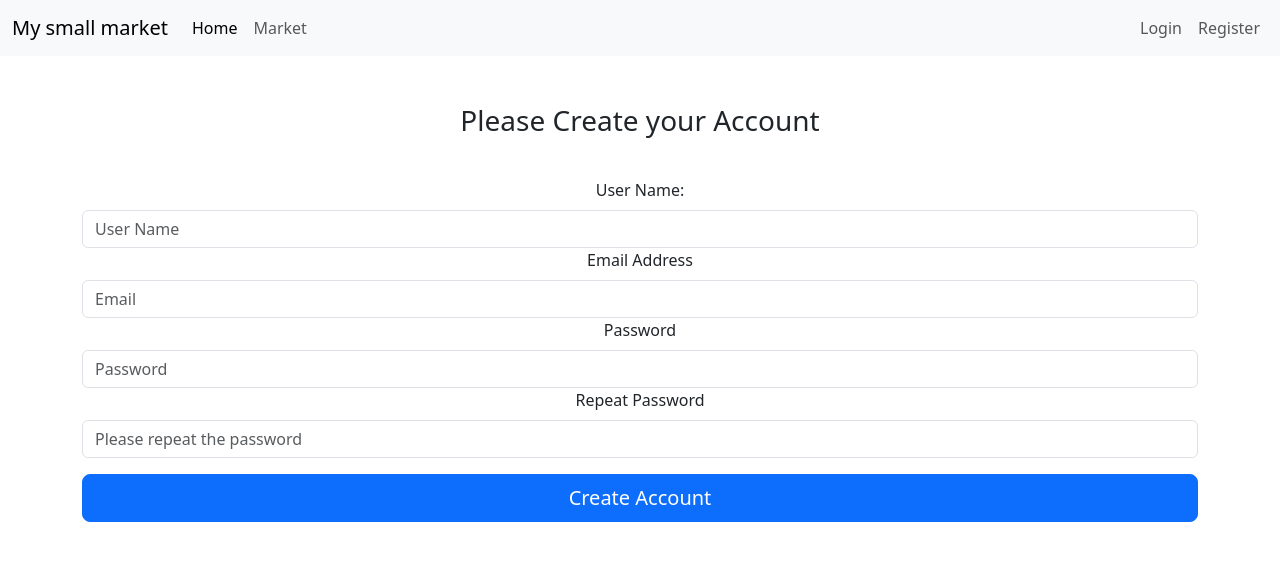
After one commit to hasteds/FlaskMarket, a Flask app: page /register in a window 1280 px wide. The commit adds this page. Shown: the top 569 px of the page. Run offline with Flask 2, Linux system fonts and the light colour scheme.

Commit message:
Implemented register

```diff
--- a/FlaskMarket/market/config.py
+++ b/FlaskMarket/market/config.py
@@ -4,3 +4,4 @@ class Config(object):
     DEBUG = True
     SQLALCHEMY_TRACK_MODIFICATIONS = False
     SQLALCHEMY_DATABASE_URI = "sqlite:///market.db"
+    SECRET_KEY = "0341febe13e7b1011ad6ed17"
--- /dev/null
+++ b/FlaskMarket/market/forms.py
@@ -0,0 +1,10 @@
+from flask_wtf import FlaskForm
+from wtforms import StringField, PasswordField, SubmitField
+
+
+class RegisterForm(FlaskForm):
+    username = StringField(label="User Name:")
+    email = StringField(label="Email Address")
+    password = PasswordField(label="Password")
+    password_repeat = PasswordField(label="Repeat Password")
+    submit = SubmitField(label="Create Account")
--- a/FlaskMarket/market/routes.py
+++ b/FlaskMarket/market/routes.py
@@ -1,10 +1,11 @@
 from market import app
 from flask import render_template
 from market.models import Item, User
+from market.forms import RegisterForm
 
 @app.route("/")
 @app.route("/home")
-def home():
+def home_page():
     return render_template("home.html")
 
 
@@ -12,3 +13,9 @@ def home():
 def market_page():
     items = Item.query.all()
     return render_template("market.html", items=items)
+
+
+@app.route("/register")
+def register_page():
+    form = RegisterForm()
+    return render_template("register.html", form=form)
--- a/FlaskMarket/market/templates/base.html
+++ b/FlaskMarket/market/templates/base.html
@@ -14,14 +14,14 @@
 
     <nav class="navbar navbar-expand-lg bg-body-tertiary">
         <div class="container-fluid">
-            <a class="navbar-brand" href="{{ url_for('home') }}">My small market</a>
+            <a class="navbar-brand" href="{{ url_for('home_page') }}">My small market</a>
             <button class="navbar-toggler" type="button" data-bs-toggle="collapse" data-bs-target="#navbarText" aria-controls="navbarText" aria-expanded="false" aria-label="Toggle navigation">
                 <span class="navbar-toggler-icon"></span>
             </button>
             <div class="collapse navbar-collapse" id="navbarText">
                 <ul class="navbar-nav me-auto mb-2 mb-lg-0">
                     <li class="nav-item">
-                    <a class="nav-link active" aria-current="page" href="{{ url_for('home') }}">Home</a>
+                    <a class="nav-link active" aria-current="page" href="{{ url_for('home_page') }}">Home</a>
                     </li>
                     <li class="nav-item">
                     <a class="nav-link" href="{{ url_for('market_page')}}">Market</a>
@@ -33,7 +33,7 @@
                     </li>
                     </li>
                     <li class="nav-item">
-                    <a class="nav-link" href="#">Register</a>
+                    <a class="nav-link" href="{{ url_for('register_page') }}">Register</a>
                     </li>
                 </ul>
             </div>
--- /dev/null
+++ b/FlaskMarket/market/templates/register.html
@@ -0,0 +1,34 @@
+{% extends "base.html" %}
+
+{% block title%}
+
+    Register
+
+{% endblock %}
+
+{% block body %}
+
+    <div class="container text-center py-5">
+        <p class="h3 mb-3 font-weight-normal">Please Create your Account</p>
+        <br>
+        <form method="POST" class="form-register">
+            {{ form.username.label(class="form-label") }}
+            {{ form.username(class="form-control", placeholder="User Name") }}
+
+            {{ form.email.label(class="form-label") }}
+            {{ form.email(class="form-control", placeholder="Email") }}
+
+            {{ form.password.label(class="form-label") }}
+            {{ form.password(class="form-control", placeholder="Password") }}
+
+            {{ form.password_repeat.label(class="form-label") }}
+            {{ form.password_repeat(class="form-control", placeholder="Please repeat the password") }}
+
+            <div class="d-grid gap-2 mt-3">
+                {{ form.submit(class="btn btn-lg btn-primary")}}
+            </div>
+
+        </form>
+    </div>
+
+{% endblock %}
```
Also changed, not shown: FlaskMarket/instance/market.db.
